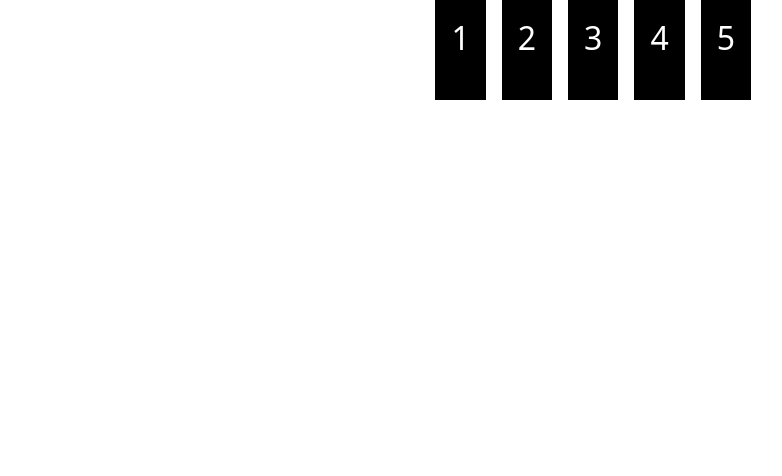
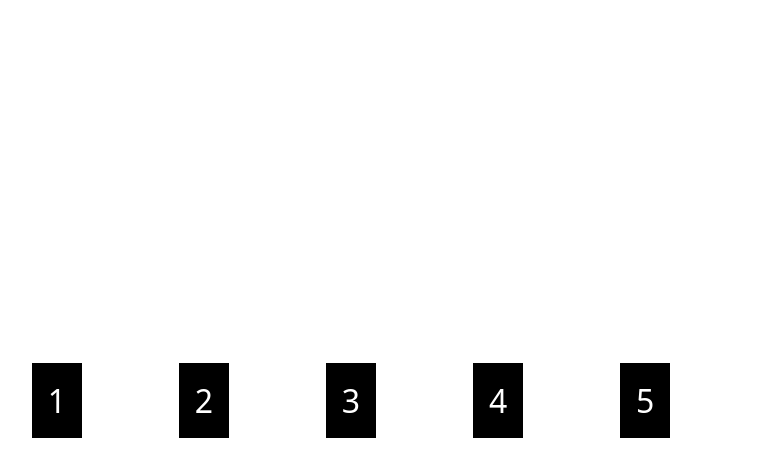
Before and after one commit to sajith-1992/practise-class, a website: page index.html in a window 1280 px wide. Shown: the whole page, without its empty margins (49-831 px from the left). Drawn offline with Linux system fonts and the light colour scheme.

Commit message:
align-item:vertical

```diff
--- a/style.css
+++ b/style.css
@@ -12,16 +12,18 @@ body{
 }
 .container{
     max-width: 800px;
-    max-height: 400px;
+    height: 800px;
     display: flex;
     gap:1rem;
-    justify-content: flex-end;
+    justify-content: space-evenly;
+    align-items: center;
+
 }
 .box{
     background-color: black;
     color: white;
     min-width: 50px;
-    min-height: 100px;
+    min-height: 50px;
     font-size: 2rem;
     padding:1rem;
 }
```
